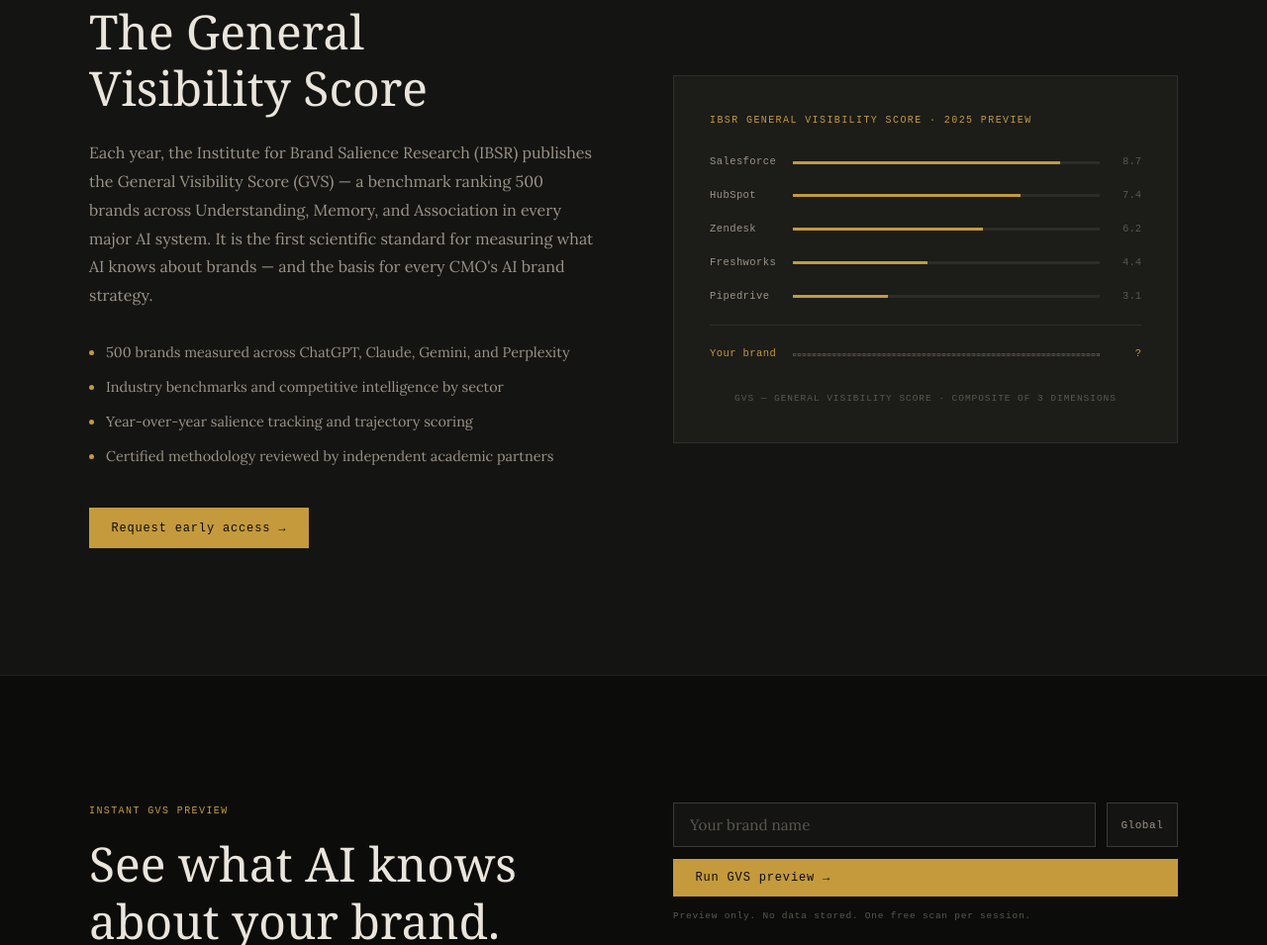
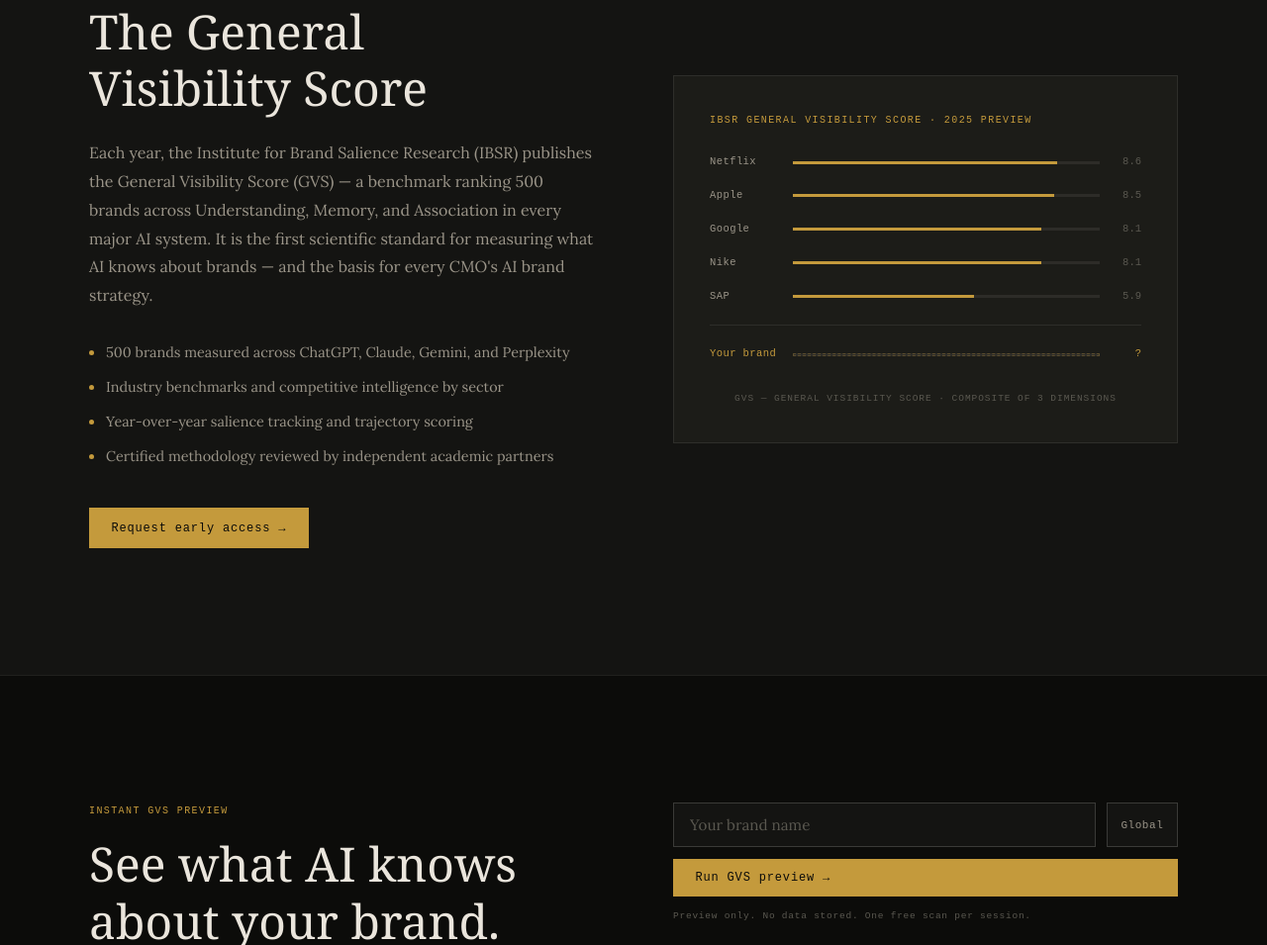
Before and after one commit to pueton/institue, a website: page index.html in a window 1280 px wide. Shown: the part 3456-4411 px from the top of the page at 99% size. Drawn offline with Linux system fonts and the light colour scheme; a web font is replaced by a local one.

Commit message:
Update index.html

```diff
--- a/index.html
+++ b/index.html
@@ -380,29 +380,29 @@ footer{padding:2.5rem 0;border-top:1px solid var(--border);}
       <div class="idx-panel r" style="transition-delay:.2s">
         <p class="tag" style="margin-bottom:1.6rem">IBSR General Visibility Score · 2025 preview</p>
         <div class="bar-row">
-          <span class="bar-lbl">Salesforce</span>
-          <div class="bar-track"><div class="bar-fill" style="width:0" data-w="87"></div></div>
-          <span class="bar-score">8.7</span>
+  <span class="bar-lbl">Netflix</span>
+  <div class="bar-track"><div class="bar-fill" style="width:0" data-w="86"></div></div>
+  <span class="bar-score">8.6</span>
 </div>
 <div class="bar-row">
-          <span class="bar-lbl">HubSpot</span>
-          <div class="bar-track"><div class="bar-fill" style="width:0" data-w="74"></div></div>
-          <span class="bar-score">7.4</span>
+  <span class="bar-lbl">Apple</span>
+  <div class="bar-track"><div class="bar-fill" style="width:0" data-w="85"></div></div>
+  <span class="bar-score">8.5</span>
 </div>
 <div class="bar-row">
-          <span class="bar-lbl">Zendesk</span>
-          <div class="bar-track"><div class="bar-fill" style="width:0" data-w="62"></div></div>
-          <span class="bar-score">6.2</span>
+  <span class="bar-lbl">Google</span>
+  <div class="bar-track"><div class="bar-fill" style="width:0" data-w="81"></div></div>
+  <span class="bar-score">8.1</span>
 </div>
 <div class="bar-row">
-          <span class="bar-lbl">Freshworks</span>
-          <div class="bar-track"><div class="bar-fill" style="width:0" data-w="44"></div></div>
-          <span class="bar-score">4.4</span>
+  <span class="bar-lbl">Nike</span>
+  <div class="bar-track"><div class="bar-fill" style="width:0" data-w="81"></div></div>
+  <span class="bar-score">8.1</span>
 </div>
 <div class="bar-row">
-          <span class="bar-lbl">Pipedrive</span>
-          <div class="bar-track"><div class="bar-fill" style="width:0" data-w="31"></div></div>
-          <span class="bar-score">3.1</span>
+  <span class="bar-lbl">SAP</span>
+  <div class="bar-track"><div class="bar-fill" style="width:0" data-w="59"></div></div>
+  <span class="bar-score">5.9</span>
 </div>
         <div class="bar-row you" style="margin-top:1.25rem;padding-top:1.25rem;border-top:1px solid var(--border)">
           <span class="bar-lbl">Your brand</span>
```
Lines whose indentation alone changed are shown as unchanged.
